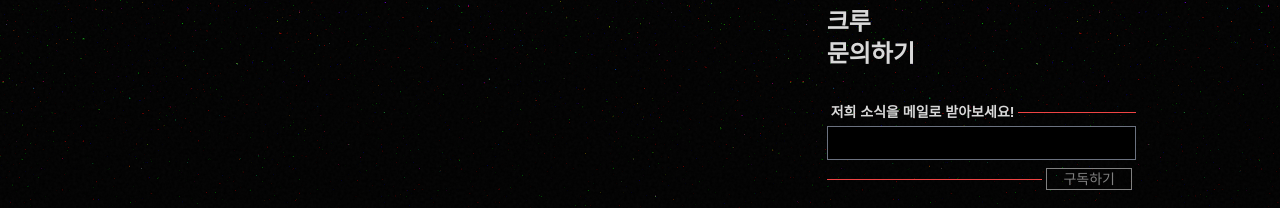
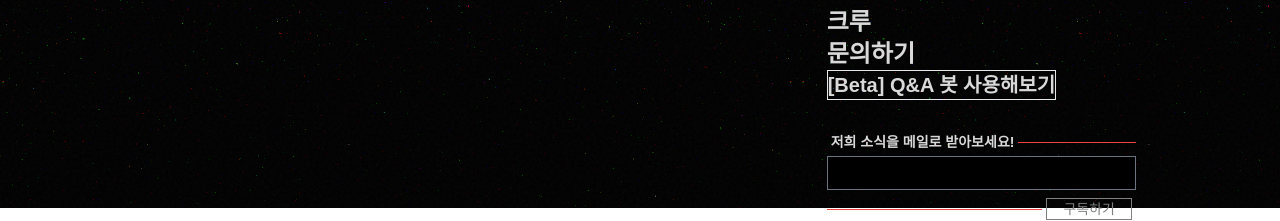
Before and after one commit to TheHulmaren/vanguard-front, a Vue app: page /our-portfolios in a window 1280 px wide. Shown: the part 592-813 px from the top of the page. Built offline with nearby package versions, Linux system fonts and the light colour scheme; no server answers; a web font is replaced by a local one.

Commit message:
Added Q&A bot link

```diff
--- a/src/components/SideBar.vue
+++ b/src/components/SideBar.vue
@@ -47,6 +47,11 @@
         <a href="/contact-us">
           <h3 class="text-2xl font-semibold">
             {{ $t("sidebar.nav.contact") }}
+          </h3>
+        </a>
+        <a href="https://rococo-pixie-1e1b18.netlify.app/">
+          <h3 class="text-xl font-semibold border border-[#ef4444]">
+            [Beta] {{ $t("sidebar.nav.chatbot") }}
           </h3>
         </a>
       </nav>
--- a/src/localization.js
+++ b/src/localization.js
@@ -55,7 +55,8 @@ const messages = {
         home:'HOME',
         portfolio:'PORTFOLIOS',
         crews: 'CREWS',
-        contact: 'CONTACT US'
+        contact: 'CONTACT US',
+        chatbot: 'Try using Q&A Bot'
       },
       subscription:{
         label: 'Keep In Touch With Us',
@@ -119,7 +120,8 @@ const messages = {
         home:'홈',
         portfolio:'포트폴리오',
         crews: '크루',
-        contact: '문의하기'
+        contact: '문의하기',
+        chatbot: 'Q&A 봇 사용해보기'
       },
       subscription:{
         label: '저희 소식을 메일로 받아보세요!',
```
